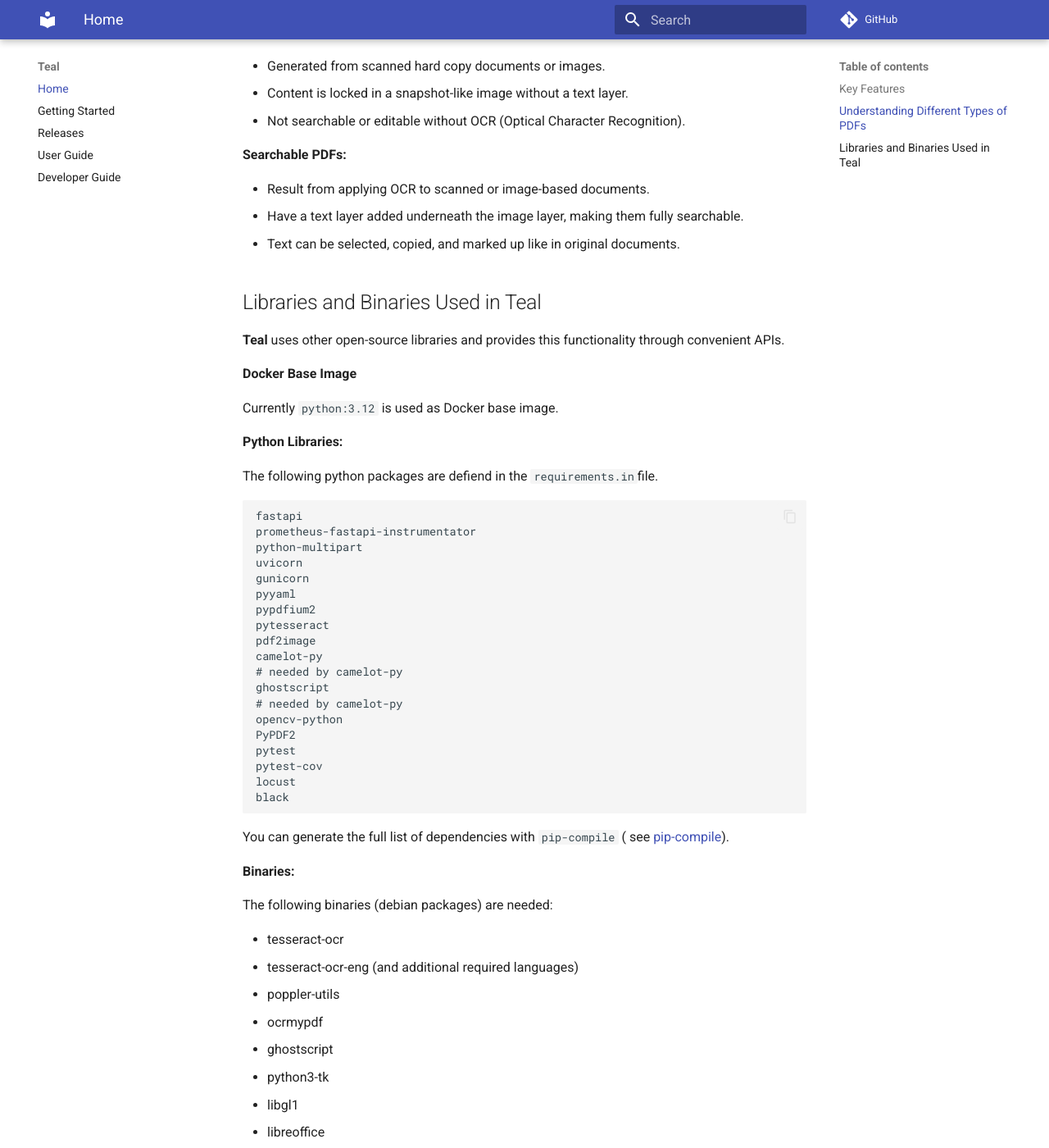
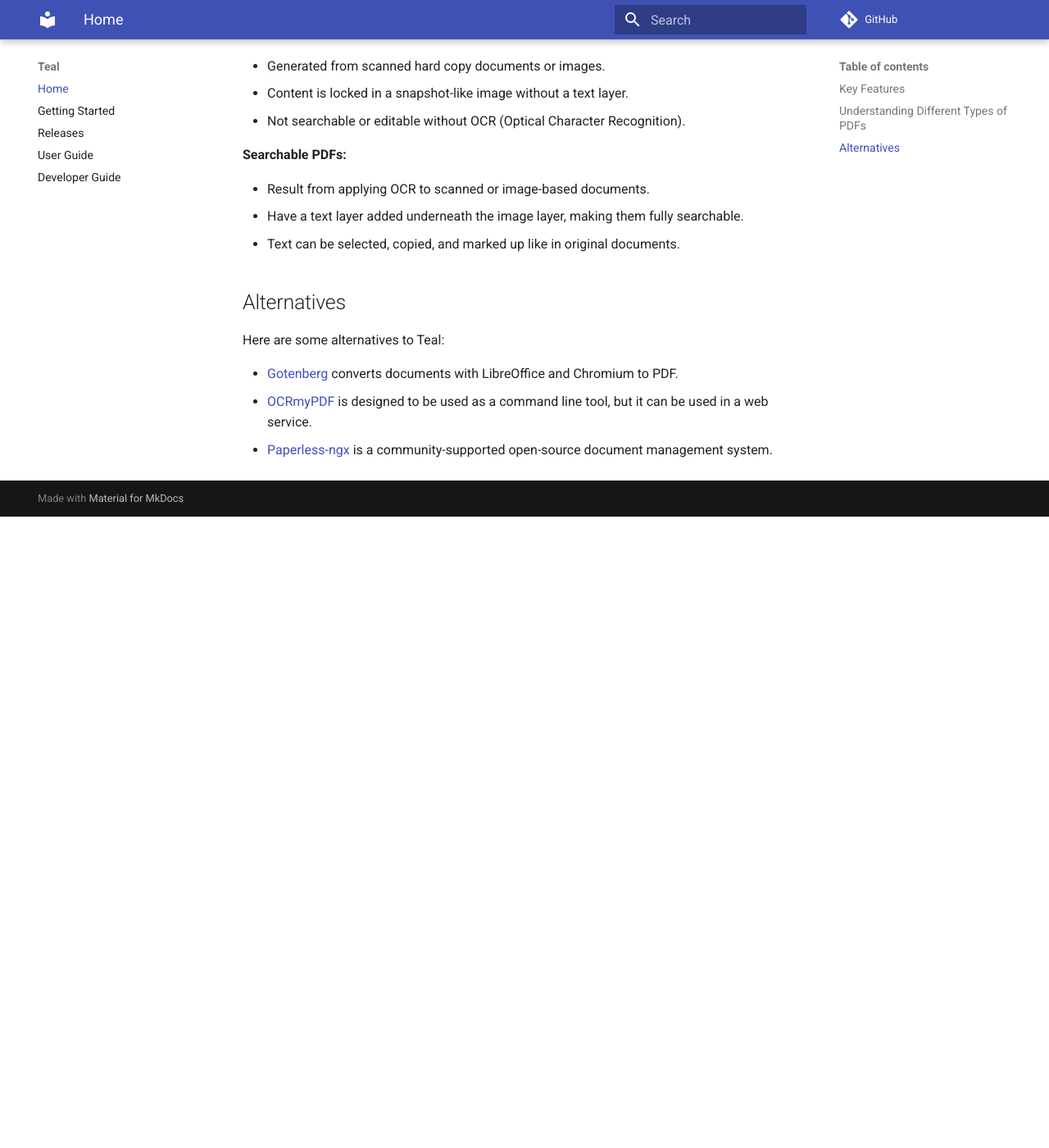
Before and after one commit to rueedlinger/teal, an MkDocs documentation site: the page built from docs/index.md, in a window 1280 px wide and 1400 px high, scrolled down 790 px. Shown: the whole window at 82% size. Built offline with MkDocs 1.6.1 and Material for MkDocs 9.7.7, drawn with Linux system fonts in a browser that asks for light colours; comment, search, counter and statistics services are not loaded; after the commit the page ends 1420 px from its top, so only the background shows below that; some of the changed text lies outside the part shown.

````diff
--- a/docs/index.md
+++ b/docs/index.md
@@ -34,57 +34,11 @@ For the source code, see [https://github.com/rueedlinger/teal](https://github.co
 - Have a text layer added underneath the image layer, making them fully searchable.
 - Text can be selected, copied, and marked up like in original documents.
 
-## Libraries and Binaries Used in Teal
+## Alternatives
 
-**Teal** uses other open-source libraries and provides this functionality through convenient APIs.
+Here are some alternatives to Teal:
 
-**Docker Base Image**
-
-Currently `python:3.12` is used as Docker base image.
-
-**Python Libraries:**
-
-The following python packages are defiend in the `requirements.in`file.
-
-```text
-fastapi
-prometheus-fastapi-instrumentator
-python-multipart
-uvicorn
-gunicorn
-pyyaml
-pypdfium2
-pytesseract
-pdf2image
-camelot-py
-# needed by camelot-py
-ghostscript
-# needed by camelot-py
-opencv-python
-PyPDF2
-pytest
-pytest-cov
-locust
-black
-```
-
-You can generate the full list of dependencies with `pip-compile` (
-see [pip-compile](https://pip-tools.readthedocs.io/en/stable/)).
-
-**Binaries:**
-
-The following binaries (debian packages) are needed:
-
-- tesseract-ocr
-- tesseract-ocr-eng (and additional required languages)
-- poppler-utils
-- ocrmypdf
-- ghostscript
-- python3-tk
-- libgl1
-- libreoffice
-- default-jre-headless
-- libreoffice-java-common
-- jodconverter
-
-For more details have a look at the Docker file.
+- [Gotenberg](https://gotenberg.dev/) converts documents with LibreOffice and Chromium to PDF.
+- [OCRmyPDF](https://ocrmypdf.readthedocs.io/) is designed to be used as a command line tool, but it can be
+  used in a web service.
+- [Paperless-ngx ](https://docs.paperless-ngx.com/)is a community-supported open-source document management system.
````
Also changed, not shown: README.md (+3 -3 lines), docs/getting_started.md (+6 -6 lines), docs/releases.md (+58 -4 lines), 4 other files.
